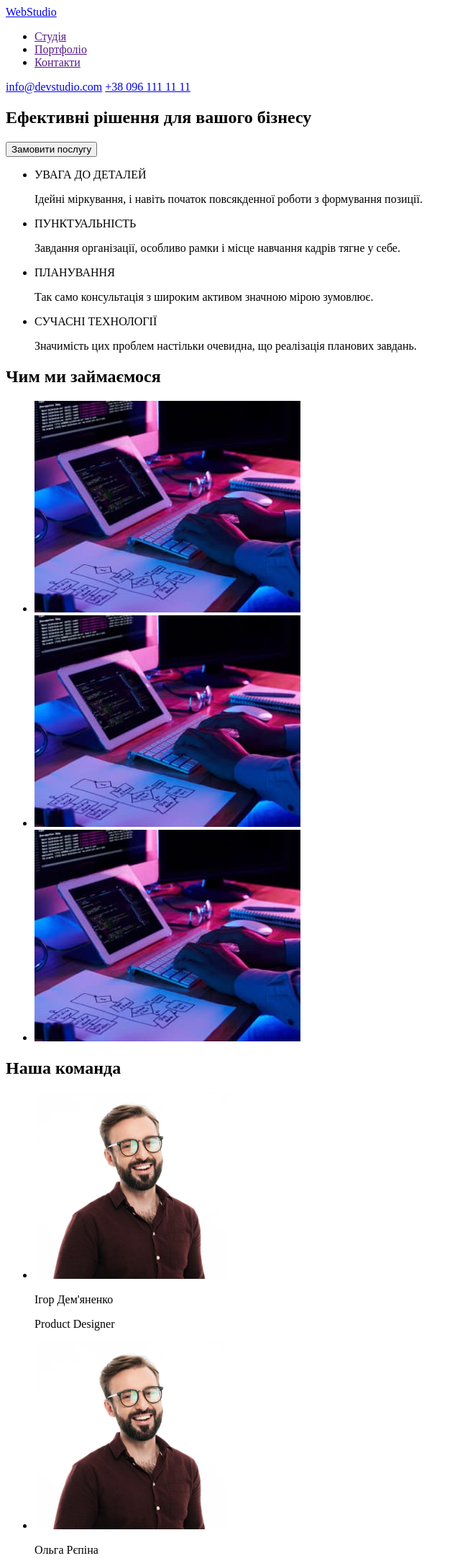
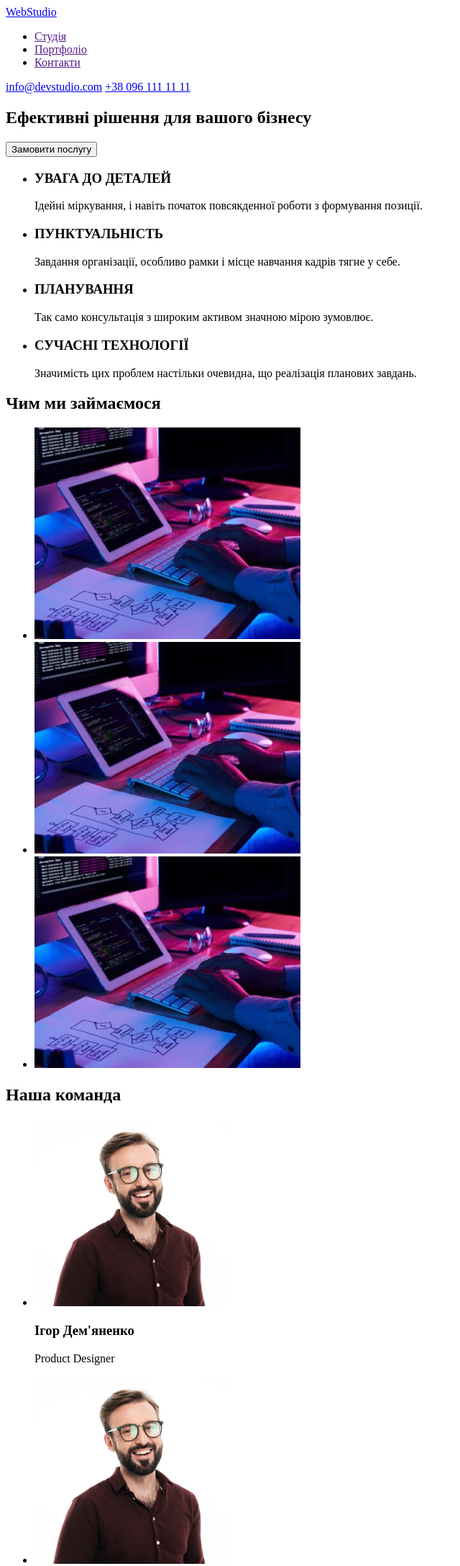
Before and after one commit to MihaVorovskoj/goit-markup-hw-01, a plain HTML site: page index.html in a window 1280 px wide. Shown: the top 2176 px of the page at 72% size, without its empty margins (0-640 px from the left). Drawn offline with Linux system fonts and the light colour scheme.

Commit message:
Update index.html

```diff
--- a/index.html
+++ b/index.html
@@ -28,19 +28,19 @@
             <!-- <h3></h3> -->
             <ul>
                 <li>
-                    <p>УВАГА ДО ДЕТАЛЕЙ</p>
+                    <h3>УВАГА ДО ДЕТАЛЕЙ</h3>
                     <p>Ідейні міркування, і навіть початок повсякденної роботи з формування позиції.</p>
                 </li>
                 <li>
-                    <p>ПУНКТУАЛЬНІСТЬ</p>
+                    <h3>ПУНКТУАЛЬНІСТЬ</h3>
                     <p>Завдання організації, особливо рамки і місце навчання кадрів тягне у себе.</p>
                 </li>
                 <li>
-                    <p>ПЛАНУВАННЯ</p>
+                    <h3>ПЛАНУВАННЯ</h3>
                     <p>Так само консультація з широким активом значною мірою зумовлює.</p>
                 </li>
                 <li>
-                    <p>СУЧАСНІ ТЕХНОЛОГІЇ</p>
+                    <h3>СУЧАСНІ ТЕХНОЛОГІЇ</h3>
                     <p>Значимість цих проблем настільки очевидна, що реалізація планових завдань.</p>
                 </li>
             </ul>
@@ -58,22 +58,22 @@
             <ul>
                 <li>
                     <img src="./images/teammate_1.jpg" alt="teammate_1" width="270" height="260">
-                    <p>Ігор Дем'яненко</p>
+                    <h3>Ігор Дем'яненко</h3>
                     <p>Product Designer</p>
                 </li>
                 <li>
                     <img src="./images/teammate_1.jpg" alt="teammate_2" width="270" height="260">
-                    <p>Ольга Рєпіна</p>
+                    <h3>Ольга Рєпіна</h3>
                     <p>Frontend Developer</p>
                 </li>
                 <li>
                     <img src="./images/teammate_1.jpg" alt="teammate_3" width="270" height="260">
-                    <p>Микола Тарасов</p>
+                    <h3>Микола Тарасов</h3>
                     <p>Marketing</p>
                 </li>
                 <li>
                     <img src="./images/teammate_1.jpg" alt="teammate_4" width="270" height="260">
-                    <p>Михайло Єрмаков</p>
+                    <h3>Михайло Єрмаков</h3>
                     <p>UI Designer</p>
                 </li>
             </ul>
```
